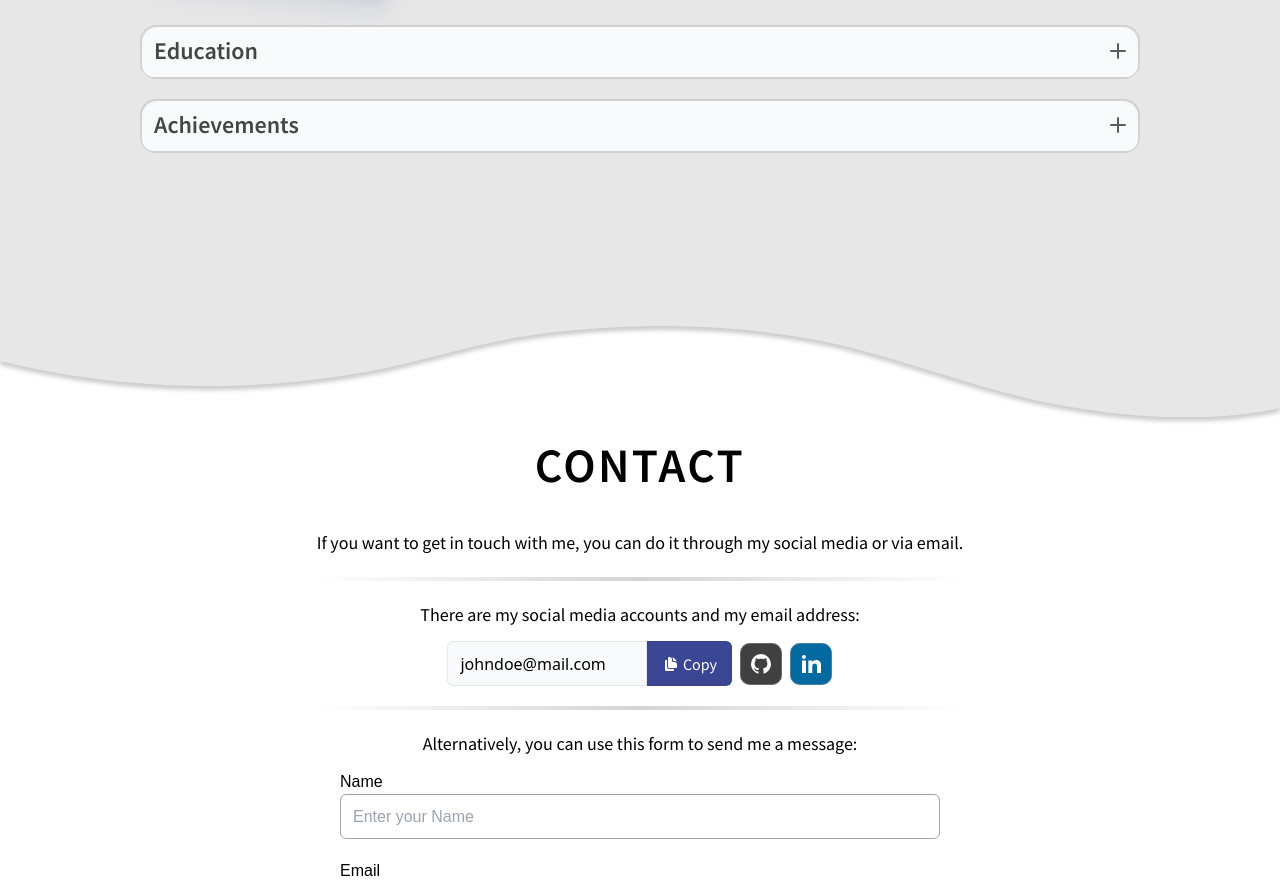
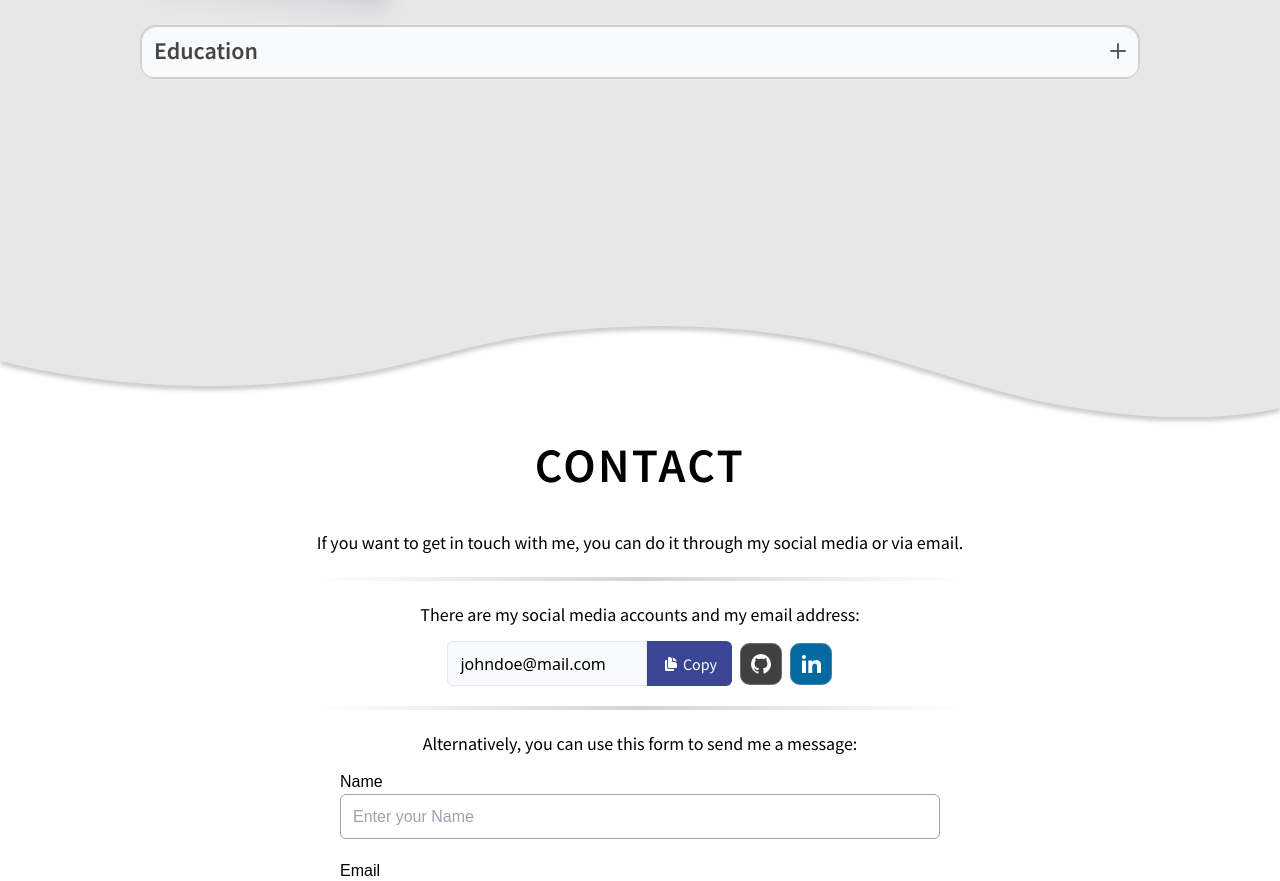
Before and after one commit to ElNeko42/porfolioFranciscoJoseBen, a Vue app: page / in a window 1280 px wide. Shown: the part 5109-5990 px from the top of the page. Built offline with nearby package versions, Linux system fonts and the light colour scheme.

Commit message:
oculatar logros

```diff
--- a/src/components/home/AboutSection.vue
+++ b/src/components/home/AboutSection.vue
@@ -39,7 +39,7 @@
           </p>
         </div>
         <EducationPanel />
-        <AchievementsPanel />
+        <!-- <AchievementsPanel /> -->
       </div>
     </article>
   </section>
--- a/src/i18n/en/en_about.ts
+++ b/src/i18n/en/en_about.ts
@@ -33,43 +33,43 @@ const about: About = {
       }
     ]
   },
-  achievements: {
-    title: 'Achievements',
-    list: [
-      {
-        title: "World's Best Armchair Astronaut",
-        date: '2023-04',
-        url: 'https://website/news/worlds-best-armchair-astronaut',
-        awarder: 'Galactic Couch Potato Association',
-        summary:
-          "Awarded for outstanding achievements in the field of amateur space exploration from the comfort of one's living room. Recognized for over 500 hours of logged telescope time pointed at the TV screen, simulating a journey across the cosmos while never actually leaving the sofa."
-      },
-      {
-        title: 'Supreme Overlord of Spreadsheet Sorcery',
-        date: '2022-11',
-        url: 'https://website/news/spreadsheet-sorcery',
-        awarder: 'International League of Data Wizards',
-        summary:
-          'Honored for transforming ordinary spreadsheets into dazzling arrays of formulas and charts that not only compute complex datasets but also tell compelling stories, perform light shows, and occasionally predict the weather.'
-      },
-      {
-        title: 'Grand Champion of Procrastination',
-        date: '2024-01',
-        url: 'https://website/news/procrastination-champ',
-        awarder: 'Global Guild of Time Wasters',
-        summary:
-          'Awarded for successfully putting off a 10-minute task for over 6 months, a remarkable demonstration of procrastination skills, turning the act of delaying into an art form, and finally completing the task during a commercial break.'
-      },
-      {
-        title: 'Lifetime Achievement in Snack Innovation',
-        date: '2023-03',
-        url: 'https://website/news/snack-innovation',
-        awarder: 'Snack Lovers Federation',
-        summary:
-          'Recognized for a lifelong dedication to creating the perfect snack combinations that balance salty, sweet, crunchy, and gooey in one bite. Famous for inventing the chocolate-covered pretzel marshmallow nacho.'
-      }
-    ]
-  }
+  // achievements: {
+  //   title: 'Achievements',
+  //   list: [
+  //     {
+  //       title: "World's Best Armchair Astronaut",
+  //       date: '2023-04',
+  //       url: 'https://website/news/worlds-best-armchair-astronaut',
+  //       awarder: 'Galactic Couch Potato Association',
+  //       summary:
+  //         "Awarded for outstanding achievements in the field of amateur space exploration from the comfort of one's living room. Recognized for over 500 hours of logged telescope time pointed at the TV screen, simulating a journey across the cosmos while never actually leaving the sofa."
+  //     },
+  //     {
+  //       title: 'Supreme Overlord of Spreadsheet Sorcery',
+  //       date: '2022-11',
+  //       url: 'https://website/news/spreadsheet-sorcery',
+  //       awarder: 'International League of Data Wizards',
+  //       summary:
+  //         'Honored for transforming ordinary spreadsheets into dazzling arrays of formulas and charts that not only compute complex datasets but also tell compelling stories, perform light shows, and occasionally predict the weather.'
+  //     },
+  //     {
+  //       title: 'Grand Champion of Procrastination',
+  //       date: '2024-01',
+  //       url: 'https://website/news/procrastination-champ',
+  //       awarder: 'Global Guild of Time Wasters',
+  //       summary:
+  //         'Awarded for successfully putting off a 10-minute task for over 6 months, a remarkable demonstration of procrastination skills, turning the act of delaying into an art form, and finally completing the task during a commercial break.'
+  //     },
+  //     {
+  //       title: 'Lifetime Achievement in Snack Innovation',
+  //       date: '2023-03',
+  //       url: 'https://website/news/snack-innovation',
+  //       awarder: 'Snack Lovers Federation',
+  //       summary:
+  //         'Recognized for a lifelong dedication to creating the perfect snack combinations that balance salty, sweet, crunchy, and gooey in one bite. Famous for inventing the chocolate-covered pretzel marshmallow nacho.'
+  //     }
+  //   ]
+  // }
 }
 
 export default about
```
